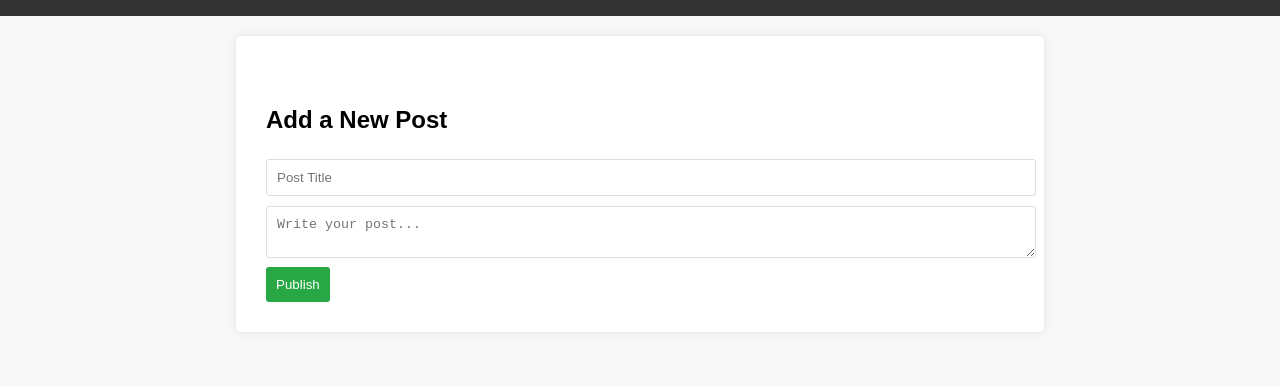
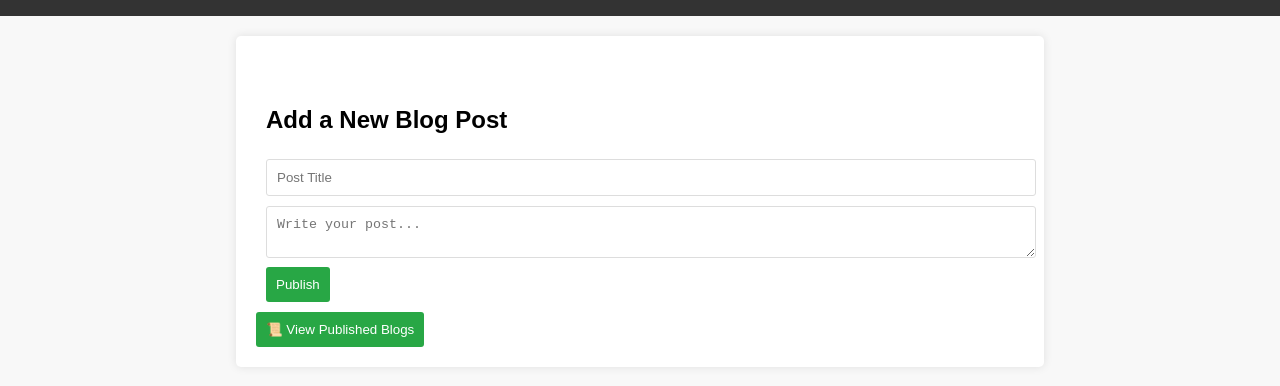
Before and after one commit to lokeshkumarcv/Blogging-website, a plain HTML site: page index.html in a window 1280 px wide. Shown: the part 94-480 px from the top of the page. Drawn offline with Linux system fonts and the light colour scheme.

Commit message:
Update index.html

```diff
--- a/index.html
+++ b/index.html
@@ -13,15 +13,17 @@
 
     <main>
         <section id="blog-posts">
-            <!-- Blog posts will be dynamically added here -->
+            <!-- Published blogs will be dynamically loaded here -->
         </section>
 
         <div class="post-form">
-            <h2>Add a New Post</h2>
+            <h2>Add a New Blog Post</h2>
             <input type="text" id="post-title" placeholder="Post Title">
             <textarea id="post-content" placeholder="Write your post..."></textarea>
-            <button onclick="addPost()">Publish</button>
+            <button onclick="publishBlog()">Publish</button>
         </div>
+
+        <button class="published-btn" onclick="fetchPublishedBlogs()">📜 View Published Blogs</button>
     </main>
 
     <script src="script.js"></script>
```
